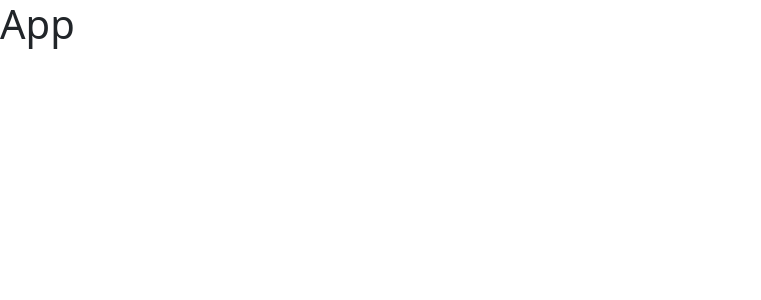
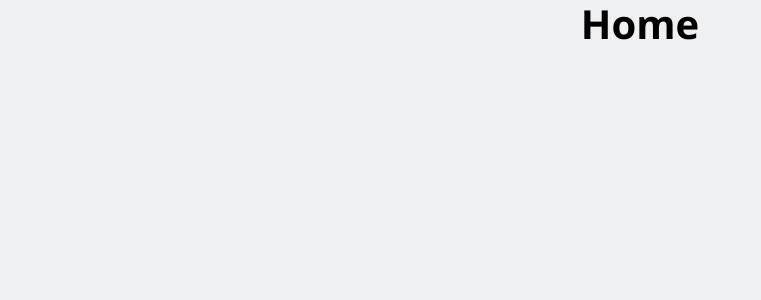
Before and after one commit to ShirvanyanKaren/InnQuest, a React (Vite) app in the folder frontend/: page / in a window 1280 px wide. Shown: the top 300 px of the page, without its empty margins (0-761 px from the left). Built offline with nearby package versions, Linux system fonts and the light colour scheme.

Commit message:
set up error page and home page

```diff
--- a/frontend/src/App.jsx
+++ b/frontend/src/App.jsx
@@ -8,7 +8,6 @@ function App() {
     <>
     <div className="App">
       <Outlet />
-      <h1>App</h1>
     </div>
     </>
   )
--- a/frontend/src/App.scss
+++ b/frontend/src/App.scss
@@ -0,0 +1,45 @@
+// IMPORTS
+@import url('https://fonts.googleapis.com/css2?family=Roboto:wght@300;400;500;700&display=swap');
+// import a nice font from Google Fonts besides the default font above
+@import url('https://fonts.googleapis.com/css2?family=Open+Sans:wght@300;400;600;700&display=swap');
+@import url("https://fonts.googleapis.com/css?family=Nunito:200,300,400,600,700&display=swap");
+
+// VARIABLES
+$primary-color: #f7fafc; /* New top header color */
+$secondary-color: #004aad; /* New light blue color */
+$third-color: #f1f1f1; /* New light grey color */
+$background-color: #eef0f2; /* New background color for the task bar */
+$text-color: #000000; /* Text color */
+$highlight-color: #ff0; /* Highlight color */
+$font-family: 'sans-serif'; /* Font family */
+$font-family-2: 'Open Sans', sans-serif; /* Font family 2 */
+$font-family-3: 'Nunito', sans-serif; /* Font family 3 */
+// nice light grey color for the background
+
+// STYLES
+* {
+  margin: 0;
+  padding: 0;
+  box-sizing: border-box;
+
+}
+
+html, body {
+  height: 100%;
+  width: 100%;
+  background-color: $background-color;
+  color: $text-color;
+  font-family: $font-family-3;
+}
+h1, h2, h3, h4, h5, h6 {
+  font-weight: bold;
+  font-family: $font-family-2;
+
+}
+.spinner-border {
+  color: $secondary-color;
+  width: 5rem;
+  height: 5rem;
+  margin: 3%;
+
+}
--- a/frontend/src/main.jsx
+++ b/frontend/src/main.jsx
@@ -2,12 +2,20 @@ import ReactDOM from "react-dom/client";
 import { createBrowserRouter, RouterProvider } from "react-router-dom";
 import "bootstrap/dist/css/bootstrap.min.css";
 import App from './App';
+import ErrorPage from "./pages/ErrorPage";
+import Home from "./pages/Home";
 
 const router = createBrowserRouter([
   {
     path: '/',
     element: <App />,
+    errorElement: <ErrorPage/>,
     children : [
+      {
+        indexes: true,
+        path: '/',
+        element: <Home />
+      }
     ]
   }
 ]
--- /dev/null
+++ b/frontend/src/pages/ErrorPage.jsx
@@ -0,0 +1,35 @@
+import { useState, useEffect } from 'react';
+const ErrorPage = ({ errorCode, errorMessage }) => {
+    const [loading, setLoading] = useState(true);
+    useEffect(() => {
+        setTimeout(() => {
+            setLoading(false);
+        }, 1000);
+    }, []);
+
+    return (
+        <>
+            {loading ? (
+                <div className='loading d-flex justify-content-center'>
+                    <div className='spinner-border' role='status'>
+                        <span className='visually-hidden'>Loading...</span>
+                    </div>
+                </div>
+            ) : (
+                <div className='error-page text-center'>
+                    <div className='card error-container'>
+                        <h1 className='error-code text-primary'>{errorCode ? errorCode : '404'}</h1>
+                        <p className='error-message'>
+                            {errorMessage ? errorMessage : 'Oops! Looks like this is the wrong place.'}
+                        </p>
+                        <a className='back-link' href='/'>
+                            Go back to the homepage
+                        </a>
+                    </div>
+                </div>
+            )}
+        </>
+    );
+};
+
+export default ErrorPage;
--- /dev/null
+++ b/frontend/src/pages/Home.jsx
@@ -0,0 +1,21 @@
+import {useState, useEffect} from 'react';
+
+const Home = () => {
+
+
+    return (
+        <>
+            <div className='home'>
+                <div className='container'>
+                    <div className='row'>
+                        <div className='col-md-12'>
+                            <h1 className='text-center'>Home</h1>
+                        </div>
+                    </div>
+                </div>
+            </div>
+        </>
+    );
+}
+
+export default Home;
```
Also changed, not shown: frontend/.eslintrc.cjs.
